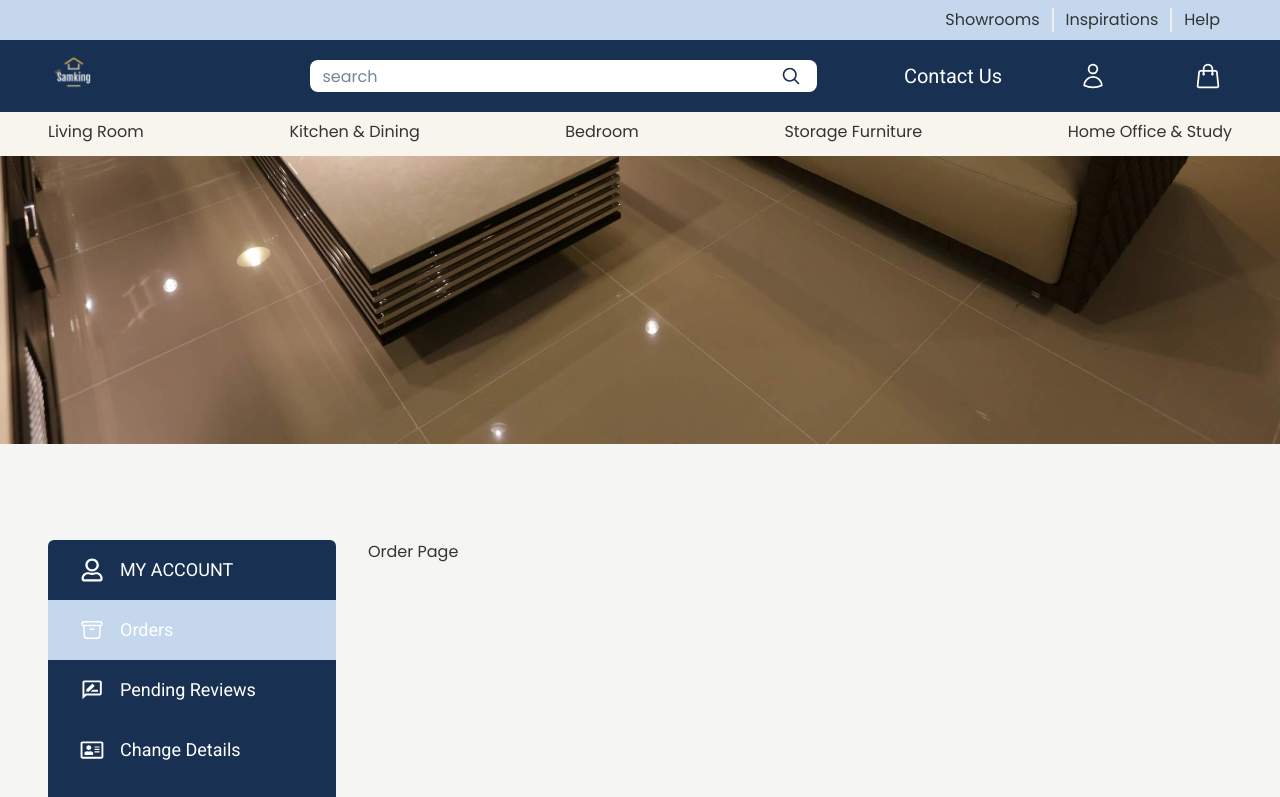
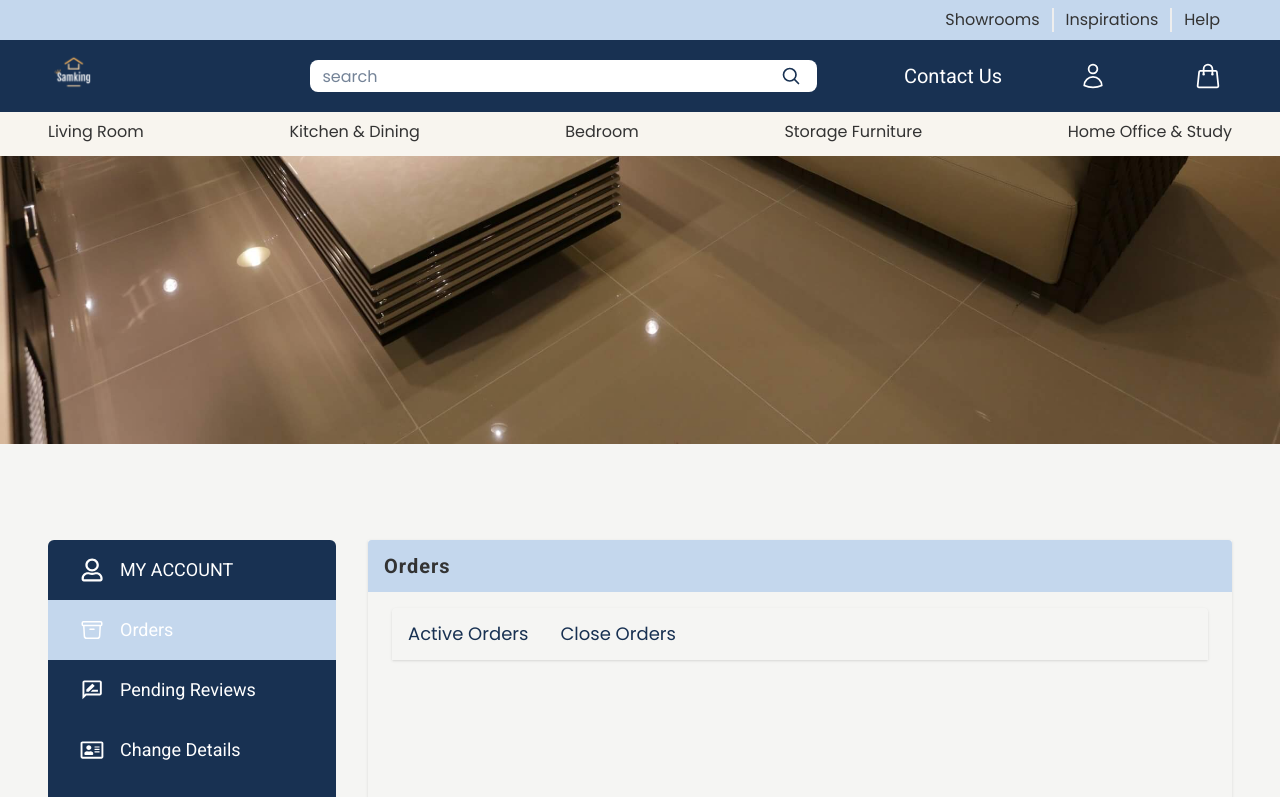
Before and after one commit to Samdevtechnology/samking-furniture, a Next.js app: page /customer/order in a window 1280 px wide. Shown: the top 797 px of the page. Built offline with nearby package versions, Linux system fonts and the light colour scheme; no server answers.

Commit message:
Added - Order Page Styles (Static)

```diff
--- a/src/app/(protected)/customer/order/page.tsx
+++ b/src/app/(protected)/customer/order/page.tsx
@@ -1,7 +1,33 @@
-import React from "react";
+import Link from "next/link";
+import MainLayout from "../../components/Main";
 
 const page = () => {
-  return <div>Order Page</div>;
+  return (
+    <MainLayout title="Orders">
+      <header className=" pt-4 px-6">
+        <div className="flex rounded-t py-3 px-4 shadow">
+          <ul className="flex gap-x-8 text-lg text-primary">
+            <li>
+              <Link
+                href={"#"}
+                className="hover:decoration-1 hover:underline underline-offset-2"
+              >
+                Active Orders
+              </Link>
+            </li>
+            <li>
+              <Link
+                href={"#"}
+                className="hover:decoration-1 hover:underline underline-offset-2"
+              >
+                Close Orders
+              </Link>
+            </li>
+          </ul>
+        </div>
+      </header>
+    </MainLayout>
+  );
 };
 
 export default page;
```
